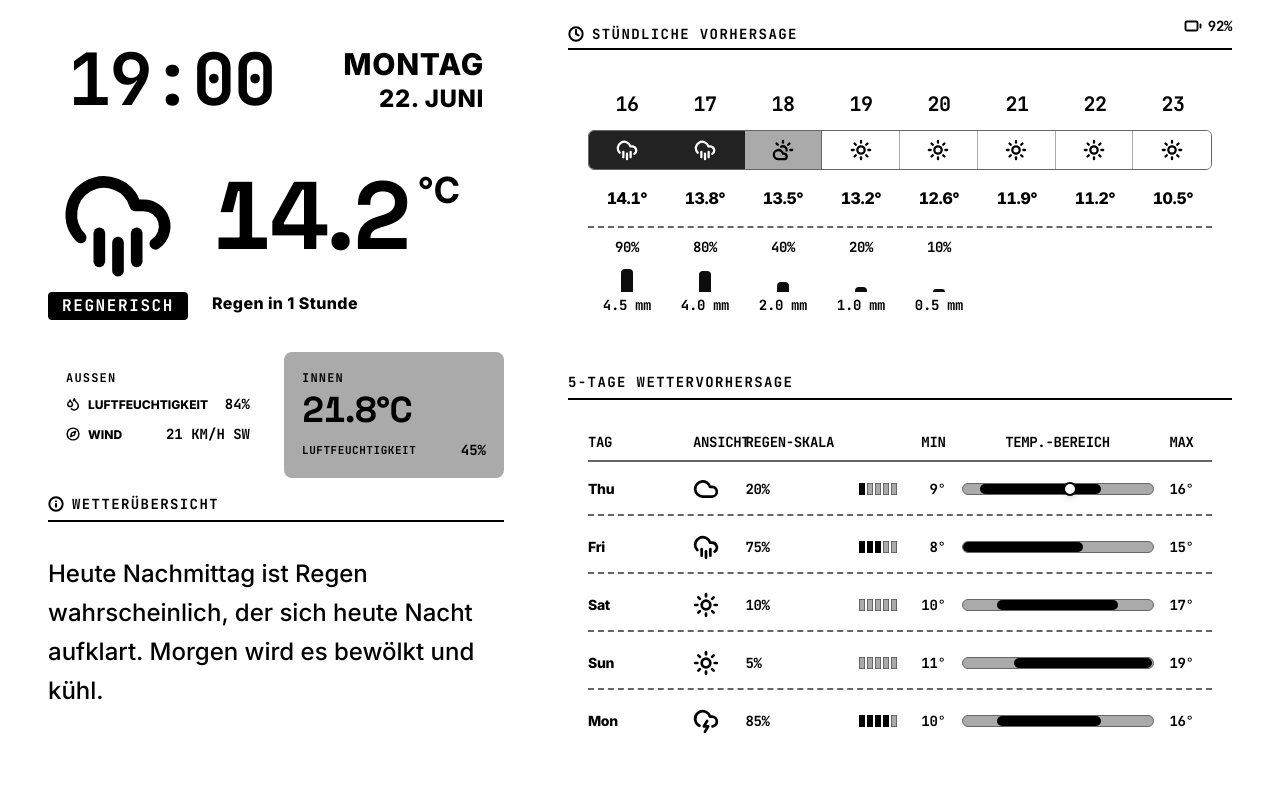
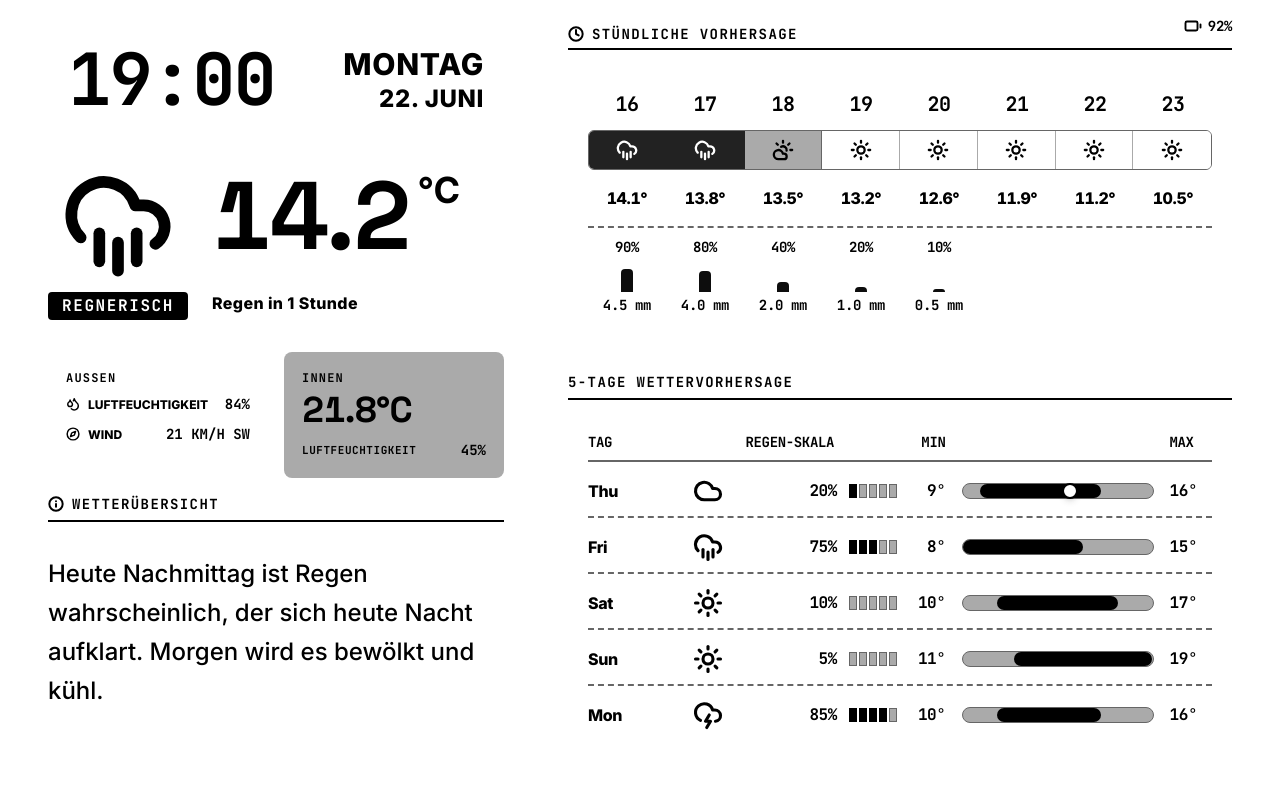
Before and after one commit to hschaefer/e-ink-dashboard, a React (Vite) app: page / in a window 1280 px wide. Shown: the top 800 px of the page. Built offline with nearby package versions, Linux system fonts and the light colour scheme.

Commit message:
increase size for daily forecast

```diff
--- a/src/components/DailyForecastList.tsx
+++ b/src/components/DailyForecastList.tsx
@@ -47,16 +47,16 @@ export default function DailyForecastList({
           : 'bg-transparent text-black shadow-neutral-100/50'
       }`}>
         {/* Table Header Row aligned to column system for high professional polish */}
-        <div className={`grid grid-cols-12 items-center gap-1.5 pb-2 mb-3 border-b-2 border-neutral-400 dark:border-neutral-700 text-xs sm:text-sm font-mono uppercase font-black tracking-tight ${isDark ? 'text-white' : 'text-black'}`}>
+        <div className={`grid grid-cols-12 items-center gap-1.5 pb-2 mb-3 border-b-2 border-neutral-400 dark:border-neutral-700 text-sm font-mono uppercase font-black tracking-tight ${isDark ? 'text-white' : 'text-black'}`}>
           <div className="col-span-2">Tag</div>
-          <div className="col-span-1">Ansicht</div>
+          <div className="col-span-1"></div>
           <div className="col-span-3">Regen-Skala</div>
           <div className="col-span-1 text-right pr-1">Min</div>
-          <div className="col-span-4 text-center">Temp.-Bereich</div>
+          <div className="col-span-4 text-center"></div>
           <div className="col-span-1 pl-1">Max</div>
         </div>
 
-        <div className="flex flex-col gap-4">
+        <div className="flex flex-col gap-3">
           {forecasts.map((fc, idx) => {
             // High-Low Range Positions Inside Global Graph Frame
             const leftPercent = ((fc.tempMin - globalMin) / globalSpan) * 100;
@@ -72,10 +72,10 @@ export default function DailyForecastList({
             return (
               <div
                 key={fc.day}
-                className="grid grid-cols-12 items-center gap-1.5 py-0.5 border-b-2 border-dashed border-neutral-300 dark:border-neutral-700 last:border-0 pb-3 last:pb-0"
+                className="grid grid-cols-12 items-center gap-1.5 py-0.5 border-b-2 border-dashed border-neutral-300 dark:border-neutral-700 last:border-0 pb-2.5 last:pb-0"
               >
                 {/* 1. Day Description */}
-                <div className="col-span-2 text-sm font-sans font-extrabold tracking-tight">
+                <div className="col-span-2 text-sm sm:text-base font-sans font-extrabold tracking-tight">
                   {fc.day}
                 </div>
 
@@ -84,15 +84,15 @@ export default function DailyForecastList({
                   <span className={isDark ? 'text-white' : 'text-black'}>
                     <WeatherIcon
                       condition={fc.condition}
-                      size={26}
+                      size={30}
                       strokeWidth={2.5}
                     />
                   </span>
                 </div>
 
                 {/* 3. Rain Level & Intensity Scale (similar to the active pollen levels) */}
-                <div className="col-span-3 flex items-center justify-between gap-1 w-full overflow-hidden" title={`Rain probability: ${fc.rainProbability}%`}>
-                  <span className={`text-xs sm:text-sm font-mono font-black tracking-tight select-none shrink-0 ${isDark ? 'text-white' : 'text-black'}`}>
+                <div className="col-span-3 flex items-center justify-end gap-2 sm:gap-3 w-full overflow-hidden" title={`Rain probability: ${fc.rainProbability}%`}>
+                  <span className={`text-sm sm:text-base font-mono font-black tracking-tight select-none shrink-0 ${isDark ? 'text-white' : 'text-black'}`}>
                     {fc.rainProbability}%
                   </span>
                   <div className="flex gap-0.5 shrink-0 select-none">
@@ -101,7 +101,7 @@ export default function DailyForecastList({
                       return (
                         <div
                           key={segment}
-                          className={`w-1.5 h-3 border ${
+                          className={`w-2 h-3.5 border ${
                             filled
                               ? (isDark ? 'bg-white border-white' : 'bg-black border-black')
                               : (isDark ? 'border-neutral-800 bg-neutral-950/50' : 'border-neutral-300 bg-neutral-100')
@@ -113,13 +113,13 @@ export default function DailyForecastList({
                 </div>
 
                 {/* 4. Minimum Forecast Temperature */}
-                <div className={`col-span-1 text-right text-xs sm:text-sm font-mono font-black tracking-tight pr-1 select-all ${isDark ? 'text-white' : 'text-black'}`}>
+                <div className={`col-span-1 text-right text-sm sm:text-base font-mono font-black tracking-tight pr-1 select-all ${isDark ? 'text-white' : 'text-black'}`}>
                   {fc.tempMin}°
                 </div>
 
                 {/* 5. Horizontal Temperature Range Slider */}
                 <div className="col-span-4 px-1.5 bg-transparent">
-                  <div className={`h-3 w-full rounded-full relative flex items-center border transition-all duration-150 ${
+                  <div className={`h-4 w-full rounded-full relative flex items-center border transition-all duration-150 ${
                     isDark
                       ? 'bg-neutral-800 border-neutral-700'
                       : 'bg-neutral-200 border-neutral-300'
@@ -137,7 +137,7 @@ export default function DailyForecastList({
                     {/* Today's Cursor Indicator Dot displaying location of active temp */}
                     {idx === 0 && currentTemp !== undefined && (
                       <div
-                        className={`absolute w-3.5 h-3.5 rounded-full shadow-md transform -translate-x-1.75 z-20 hover:scale-110 active:scale-95 transition-all duration-300 ${
+                        className={`absolute w-4 h-4 rounded-full shadow-md transform -translate-x-2 z-20 hover:scale-110 active:scale-95 transition-all duration-300 ${
                           isDark
                             ? 'bg-black border-2 border-white'
                             : 'bg-white border-2 border-black'
@@ -151,7 +151,7 @@ export default function DailyForecastList({
                 </div>
 
                 {/* 6. Maximum Forecast Temperature */}
-                <div className={`col-span-1 text-left text-xs sm:text-sm font-mono font-black tracking-tight pl-1 select-all ${isDark ? 'text-white' : 'text-black'}`}>
+                <div className={`col-span-1 text-left text-sm sm:text-base font-mono font-black tracking-tight pl-1 select-all ${isDark ? 'text-white' : 'text-black'}`}>
                   {fc.tempMax}°
                 </div>
 
```
